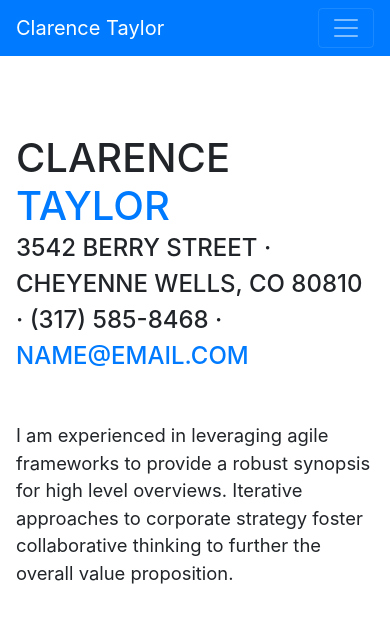
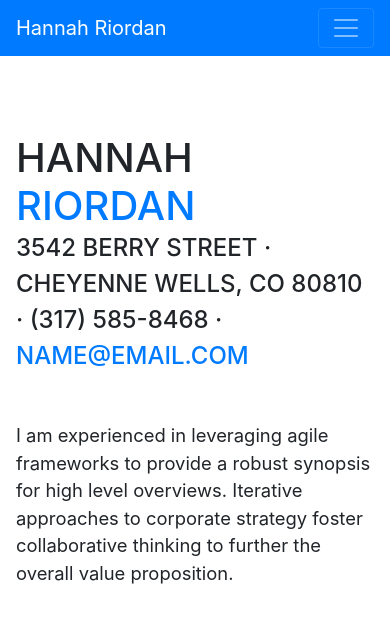
Before and after one commit to hannahriordan/hannahriordan.github.io, a website with bundled scripts: page index.html in a window 390 px wide. Shown: the top 629 px of the page. Built offline with nearby package versions, Linux system fonts and the light colour scheme; a web font is replaced by a local one.

Commit message:
Name update

```diff
--- a/index.html
+++ b/index.html
@@ -27,7 +27,7 @@
 
     <nav class="navbar navbar-expand-lg navbar-dark bg-primary fixed-top" id="sideNav">
       <a class="navbar-brand js-scroll-trigger" href="#page-top">
-        <span class="d-block d-lg-none">Clarence Taylor</span>
+        <span class="d-block d-lg-none">Hannah Riordan</span>
         <span class="d-none d-lg-block">
           <img class="img-fluid img-profile rounded-circle mx-auto mb-2" src="img/profile.jpg" alt="">
         </span>
@@ -63,8 +63,8 @@
 
       <section class="resume-section p-3 p-lg-5 d-flex d-column" id="about">
         <div class="my-auto">
-          <h1 class="mb-0">Clarence
-            <span class="text-primary">Taylor</span>
+          <h1 class="mb-0">Hannah
+            <span class="text-primary">Riordan</span>
           </h1>
           <div class="subheading mb-5">3542 Berry Street · Cheyenne Wells, CO 80810 · (317) 585-8468 ·
             <a href="mailto:name@email.com">name@email.com</a>
```
